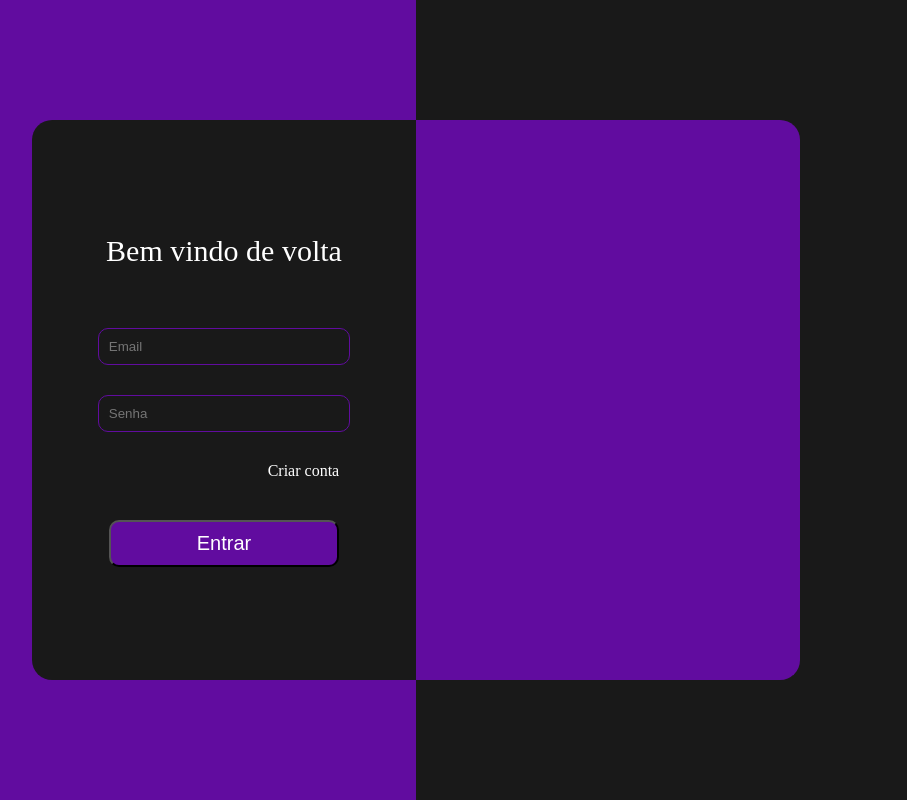
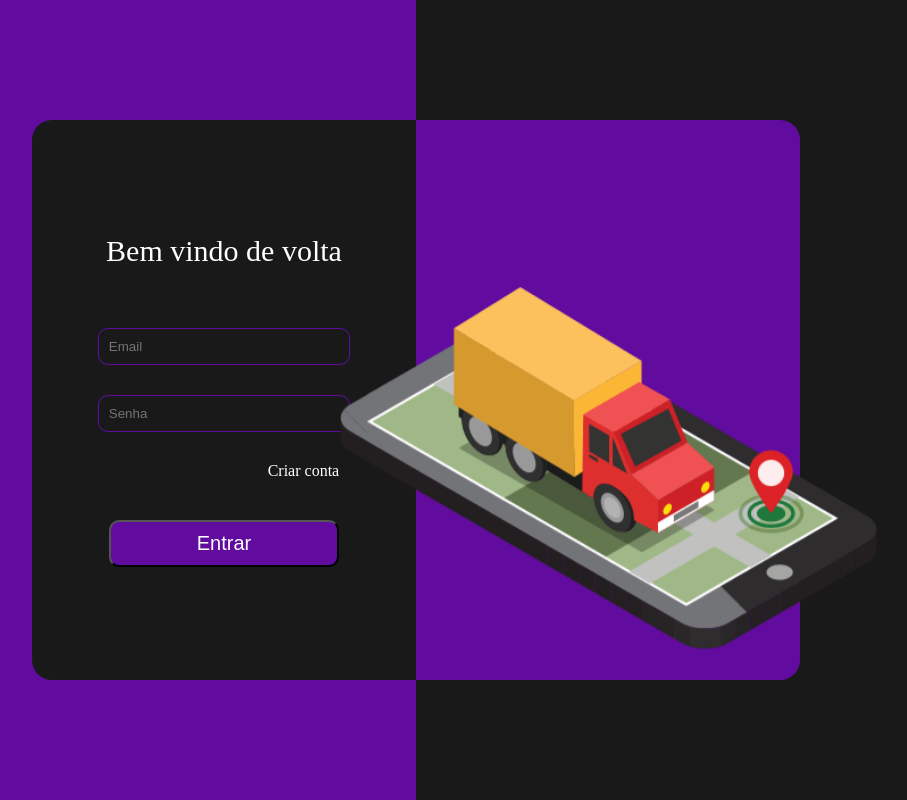
Before and after one commit to LuizGustavoSena/Where-is-it, a React (Vite) app: page / in a window 1280 px wide. Shown: the whole page, without its empty margins (224-1131 px from the left). Built offline with nearby package versions, Linux system fonts and the light colour scheme.

Commit message:
feat: add image to rightMenu

```diff
--- a/src/presentation/pages/login/index.module.css
+++ b/src/presentation/pages/login/index.module.css
@@ -8,6 +8,7 @@
         width: 60vw;
         height: 70vh;
         position: absolute;
+        display: flex;
         top: 50%;
         left: 50%;
         transform: translate(-50%, -50%);
@@ -72,5 +73,17 @@
                 cursor: pointer;
             }
         }
+
+        .rightMenu {
+            width: 50%;
+            height: 100%;
+            display: flex;
+            justify-content: center;
+
+            img {
+                height: 70%;
+                margin-top: 150px;
+            }
+        }
     }
 }
--- a/src/presentation/pages/login/index.tsx
+++ b/src/presentation/pages/login/index.tsx
@@ -1,3 +1,4 @@
+import Truck from '@/presentation/assets/images/TruckMobile.png';
 import React, { memo } from "react";
 import style from './index.module.css';
 
@@ -22,7 +23,9 @@ const Login: React.FC = () => {
                         Entrar
                     </button>
                 </div>
-
+                <div className={style.rightMenu}>
+                    <img src={Truck} alt='Truck' />
+                </div>
             </div>
         </div>
     )
```
Also changed, not shown: src/presentation/assets/images/TruckMobile.png (added).
